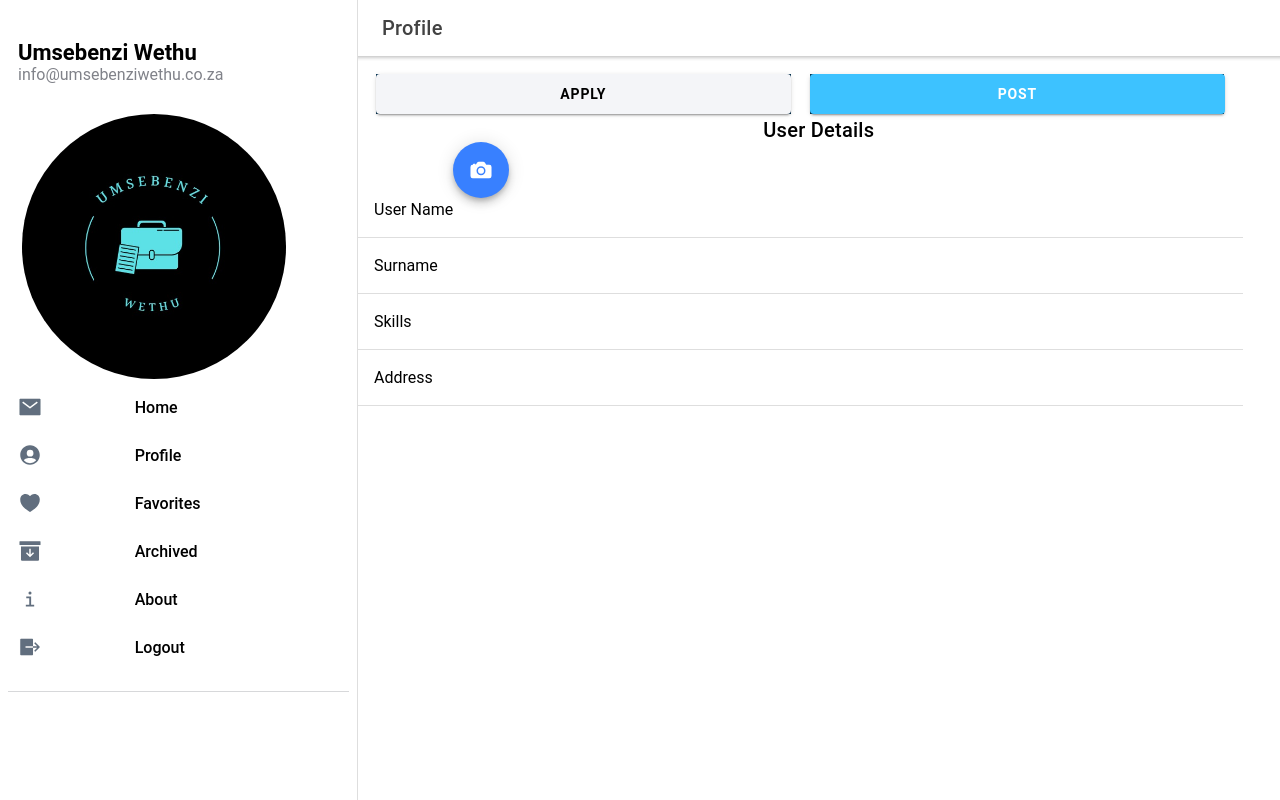
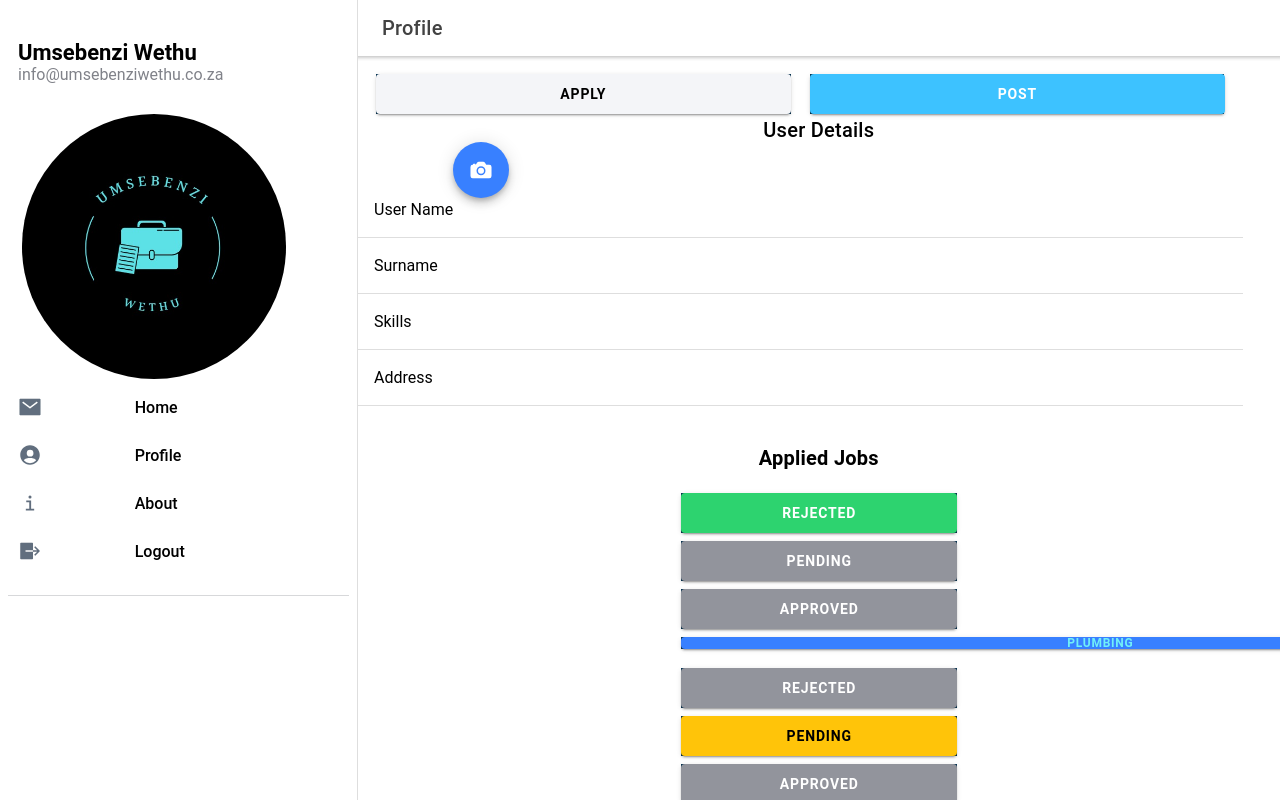
Before and after one commit to Phethoteagan/UmsebenziWethu, a React (Create React App) app: page /pages/Profile/Apply in a window 1280 px wide. Built offline with nearby package versions, Linux system fonts and the light colour scheme.

Commit message:
New Update

```diff
--- a/src/components/Menu.tsx
+++ b/src/components/Menu.tsx
@@ -37,18 +37,6 @@ const appPages: AppPage[] = [
     url: '/pages/profile/apply',
     iosIcon: personCircleOutline,
     mdIcon: personCircleSharp
-  },
-  {
-    title: 'Favorites',
-    url: '/page/Favorites',
-    iosIcon: heartOutline,
-    mdIcon: heartSharp
-  },
-  {
-    title: 'Archived',
-    url: '/page/Archived',
-    iosIcon: archiveOutline,
-    mdIcon: archiveSharp
   },
   {
     title: 'About',
--- a/src/pages/Profile/Apply.tsx
+++ b/src/pages/Profile/Apply.tsx
@@ -21,7 +21,7 @@ const Apply: React.FC = () => {
             </IonToolbar>
         </IonHeader>
 
-        <IonContent>
+        <IonContent >
             {/*-- Anchor --*/}
             {/* <IonButton href="#">Anchor</IonButton> */}
 
@@ -45,7 +45,7 @@ const Apply: React.FC = () => {
                     </IonFab>
                 </IonGrid>
 
-            <IonContent className="camCont">
+            <IonContent >
             <IonRow class="item" >
                 <IonItem>
                     <IonLabel position= "floating">User Name </IonLabel><IonInput/>
@@ -60,7 +60,7 @@ const Apply: React.FC = () => {
                     <IonLabel position= "floating">Address </IonLabel><IonInput/>
                 </IonItem>
             </IonRow>
-            </IonContent>
+
             <IonTitle class="title">Applied Jobs</IonTitle><br/>
 
             <IonButton class="jobs" color="success">Rejected</IonButton>
@@ -77,6 +77,7 @@ const Apply: React.FC = () => {
             <IonButton class="jobs" color="medium">Pending</IonButton>
             <IonButton class="jobs" color="danger">Approved</IonButton><br/>
             <IonButton class="jobDes" size="large">Drone Admin</IonButton><br/>
+            </IonContent>
         </IonContent>
     </IonPage>
     )
```
